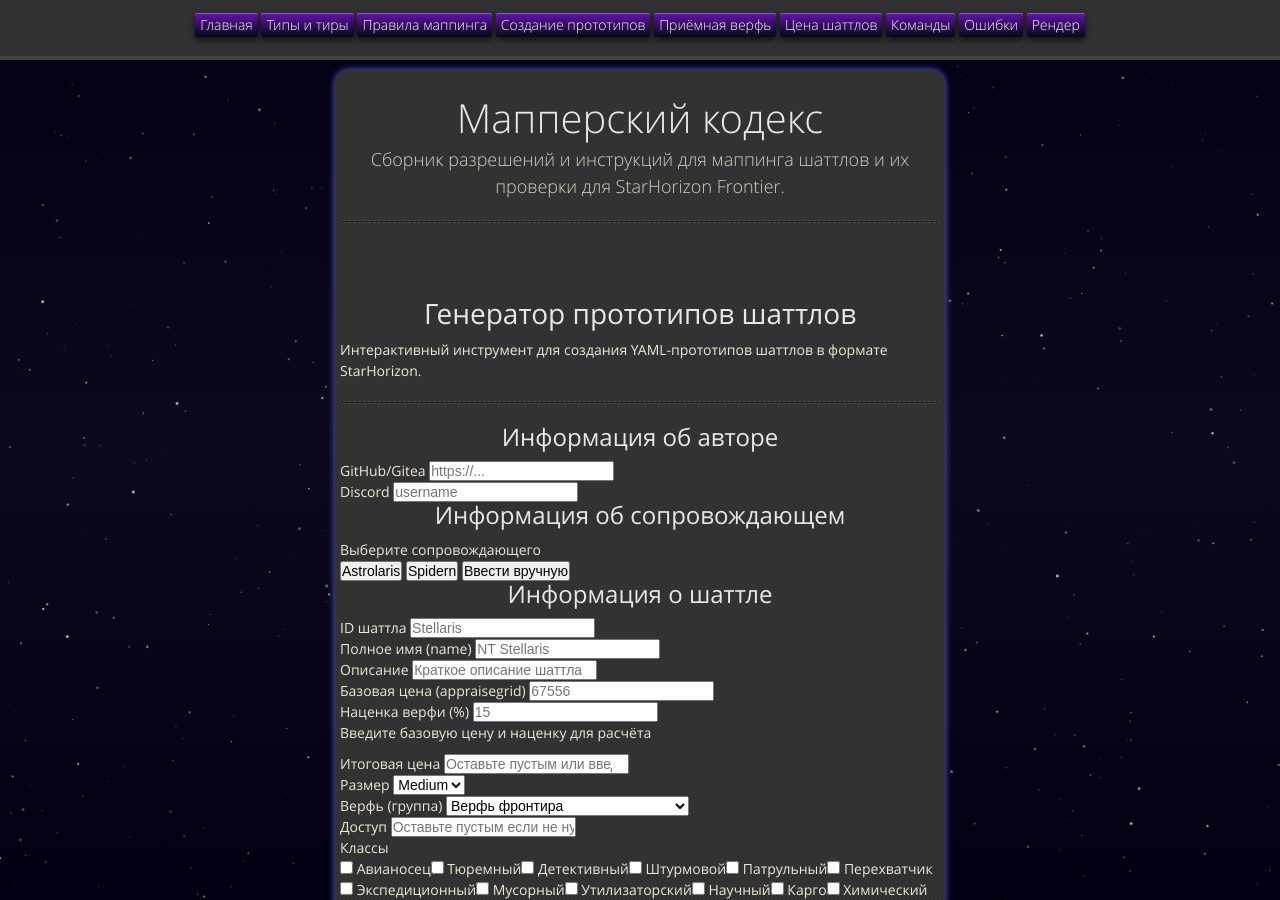
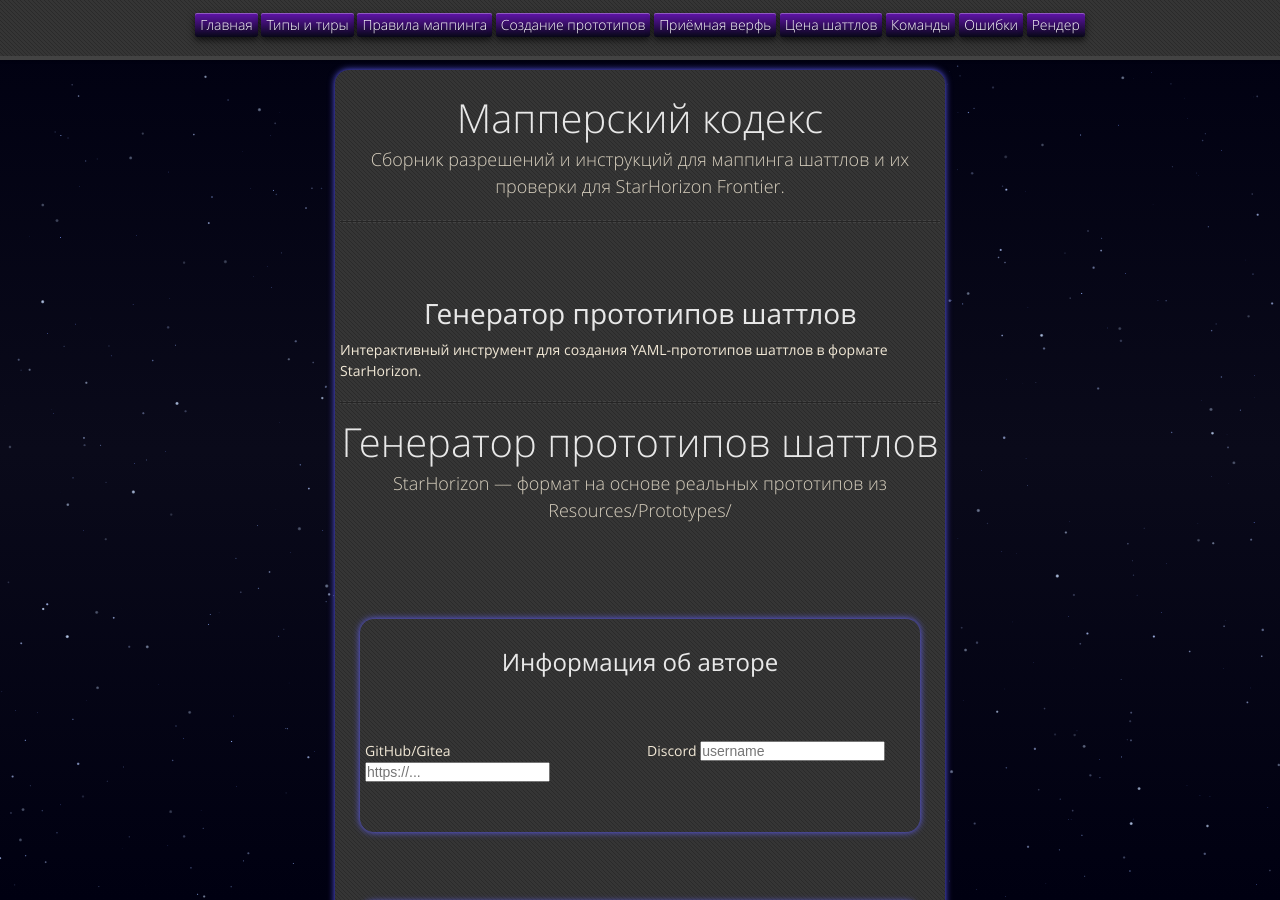
Before and after one commit to lAstronautl/StarHorizon-Mapping, a Jekyll site: the page built from docs/markdown/shuttle_generator.md, in a window 1280 px wide and 900 px high. Built offline with Jekyll 4.4.1, drawn with Linux system fonts in a browser that asks for light colours; our own code applies the rules of GitHub Pages for plain Markdown files; some of the changed text lies outside the part shown.

Commit message:
update shuttle_generator.md

```diff
--- a/docs/markdown/shuttle_generator.md
+++ b/docs/markdown/shuttle_generator.md
@@ -3,17 +3,52 @@
 Интерактивный инструмент для создания YAML-прототипов шаттлов в формате StarHorizon.
 
 ---
+
 <html lang="ru">
 <head>
     <meta charset="UTF-8">
     <meta name="viewport" content="width=device-width, initial-scale=1.0">
+    <style>
+        /* Минимальные стили только для элементов формы, не охваченных темой */
+        .checkbox-grid {
+            display: grid;
+            grid-template-columns: repeat(auto-fill, minmax(180px, 1fr));
+            gap: 8px;
+            max-height: 200px;
+            overflow-y: auto;
+        }
+        .checkbox-item {
+            display: flex;
+            align-items: center;
+            gap: 8px;
+            cursor: pointer;
+        }
+        .preset-buttons { display: flex; gap: 10px; flex-wrap: wrap; margin-bottom: 20px; }
+        .info-row { display: grid; grid-template-columns: 1fr 1fr; gap: 14px; }
+        .output-section { display: none; }
+        .output-section.visible { display: block; }
+        .output-header {
+            display: flex;
+            justify-content: space-between;
+            align-items: center;
+        }
+        @media (max-width: 720px) {
+            .info-row, .checkbox-grid { grid-template-columns: 1fr; }
+        }
+    </style>
 </head>
 <body>
+    <div id="title">
+        <h1>Генератор прототипов шаттлов</h1>
+        <p>StarHorizon — формат на основе реальных прототипов из Resources/Prototypes/</p>
+    </div>
 
-    <div class="container">
+    <div class="wrapper">
         <!-- Информация об авторе -->
-        <div class="section">
-            <h2>Информация об авторе</h2>
+        <section>
+            <div id="title">
+                <h2>Информация об авторе</h2>
+            </div>
             <div class="info-row">
                 <div class="form-group">
                     <label>GitHub/Gitea</label>
@@ -24,11 +59,13 @@
                     <input type="text" id="authorDiscord" placeholder="username">
                 </div>
             </div>
-        </div>
+        </section>
 
         <!-- Информация об сопровождающем -->
-        <div class="section">
-            <h2>Информация об сопровождающем</h2>
+        <section>
+            <div id="title">
+                <h2>Информация об сопровождающем</h2>
+            </div>
             <div class="form-group">
                 <label>Выберите сопровождающего</label>
                 <div class="preset-buttons">
@@ -49,11 +86,13 @@
                     </div>
                 </div>
             </div>
-        </div>
+        </section>
 
         <!-- Информация о шаттле -->
-        <div class="section">
-            <h2>Информация о шаттле</h2>
+        <section>
+            <div id="title">
+                <h2>Информация о шаттле</h2>
+            </div>
 
             <div class="info-row">
                 <div class="form-group">
@@ -131,11 +170,11 @@
 
             <div class="form-group" style="margin-top: 16px;">
                 <label class="checkbox-item" style="display: inline-flex; gap: 8px; cursor: pointer;">
-                    <input type="checkbox" id="includeJobs" checked style="width: 16px; height: 16px; accent-color: #58a6ff;">
+                    <input type="checkbox" id="includeJobs" checked style="width: 16px; height: 16px;">
                     Должности
                 </label>
             </div>
-        </div>
+        </section>
 
         <!-- Кнопки действий -->
         <div class="actions">
@@ -144,18 +183,18 @@
         </div>
 
         <!-- Вывод -->
-        <div class="section output-section" id="outputSection">
+        <section class="output-section" id="outputSection">
             <div class="output-header">
                 <h2>Сгенерированный YAML</h2>
                 <div>
                     <button class="btn btn-secondary" onclick="copyOutput()">Копировать</button>
                 </div>
             </div>
-            <div class="output-box" id="outputBox"></div>
+            <pre><code class="output-box" id="outputBox"></code></pre>
             <div style="margin-top: 16px;">
                 <button class="btn btn-secondary" onclick="downloadYaml()">Скачать yml</button>
             </div>
-        </div>
+        </section>
     </div>
 
     <script>
```
